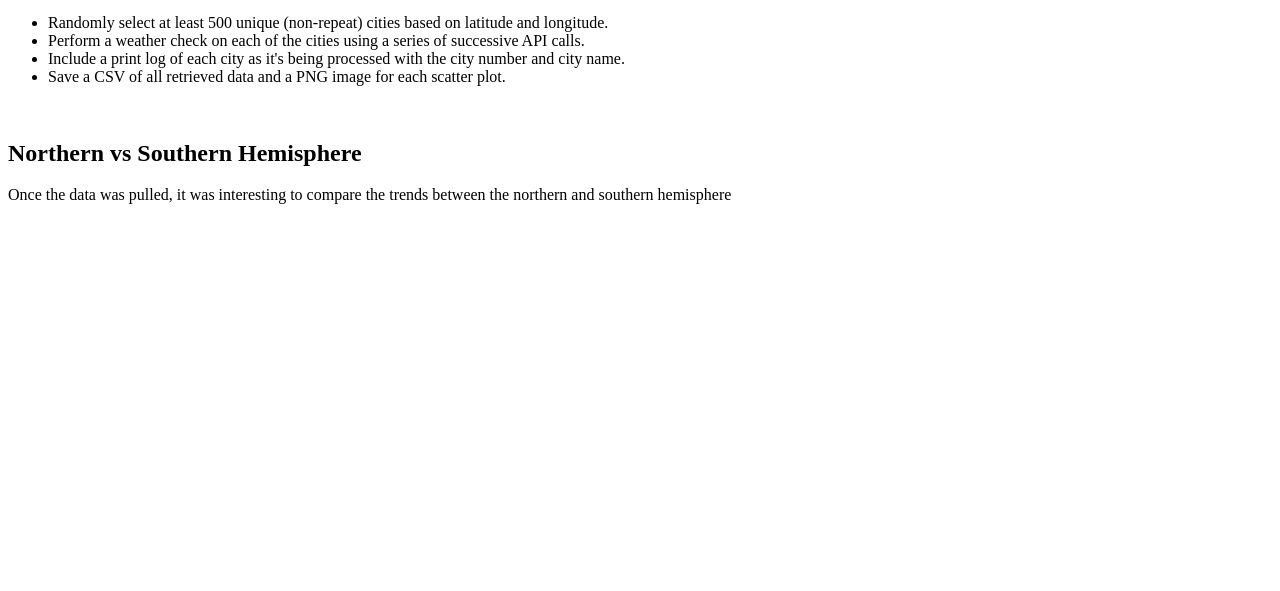
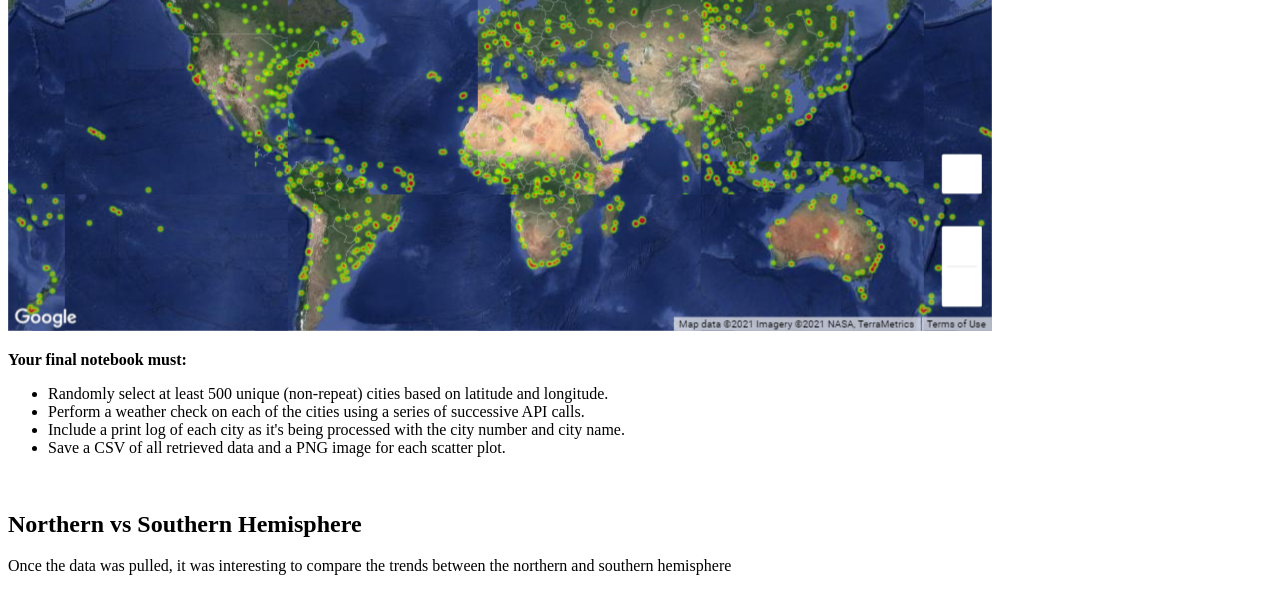
Before and after one commit to annabroomhall/WeatherPy, a plain HTML site: page index.html in a window 1280 px wide. Shown: the part 417-1008 px from the top of the page. Before the commit the page ends 800 px from the top, so only its background shows below. Drawn offline with Linux system fonts and the light colour scheme.

Commit message:
try new link

```diff
--- a/index.html
+++ b/index.html
@@ -13,7 +13,7 @@
 
         <h1>Part I - WeatherPy</h1>
         <p>In this example, you'll be creating a Python script to visualize the weather of 500+ cities across the world of varying distance from the equator. To accomplish this, you'll be utilizing a simple Python library, the OpenWeatherMap API, and a little common sense to create a representative model of weather across world cities.</p>
-        <img src="C:\Users\span_\Desktop\LearnJSON\python-api-challenge\Heatmap.png" alt="Heatmap">
+        <img src="..\..\Resources\Heatmap.png" alt="Heatmap">
 
         <p><strong>Your final notebook must:</strong></p>
         <ul>
```
Also changed, not shown: Resources/Heatmap.png (added).
